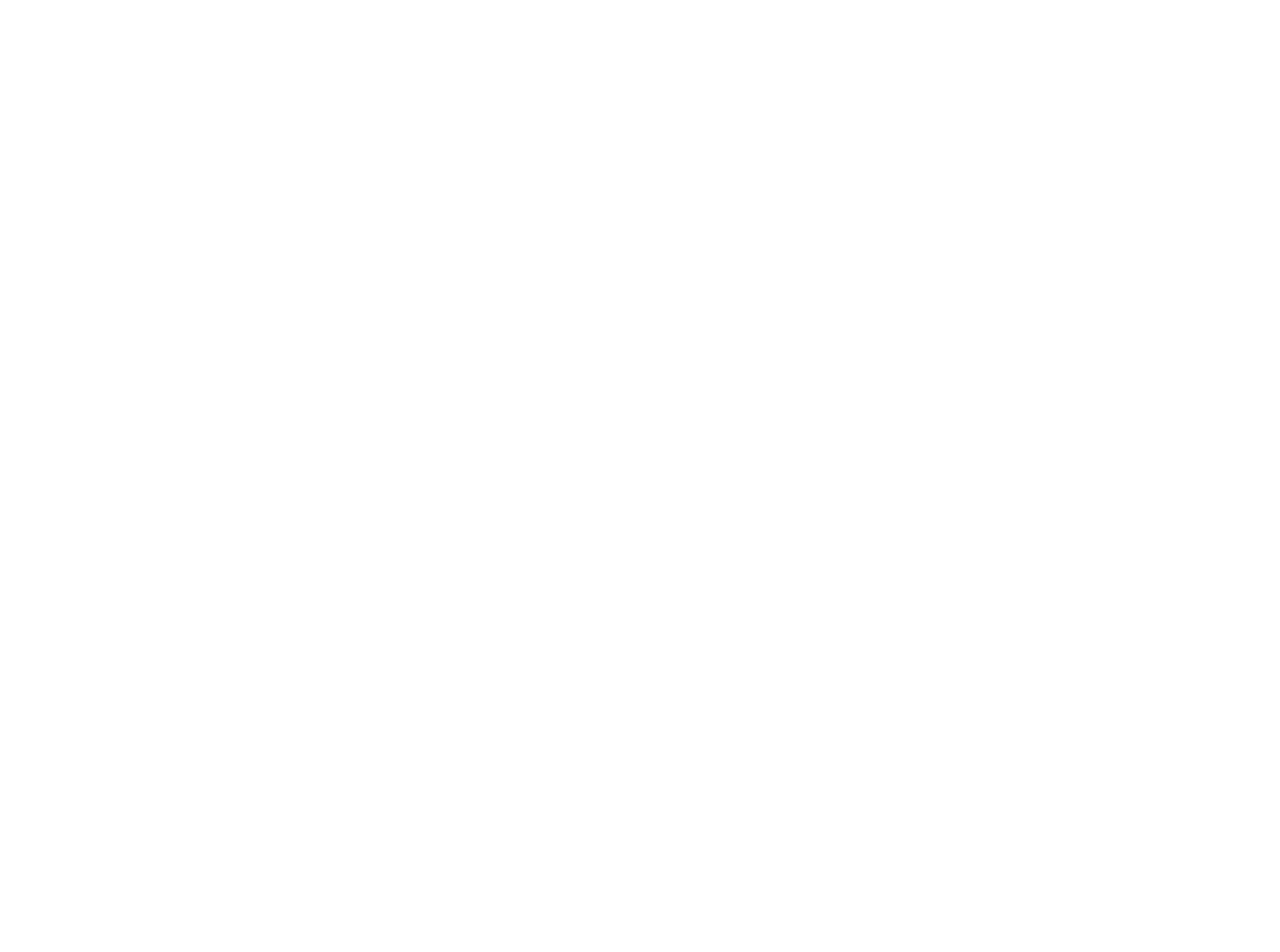
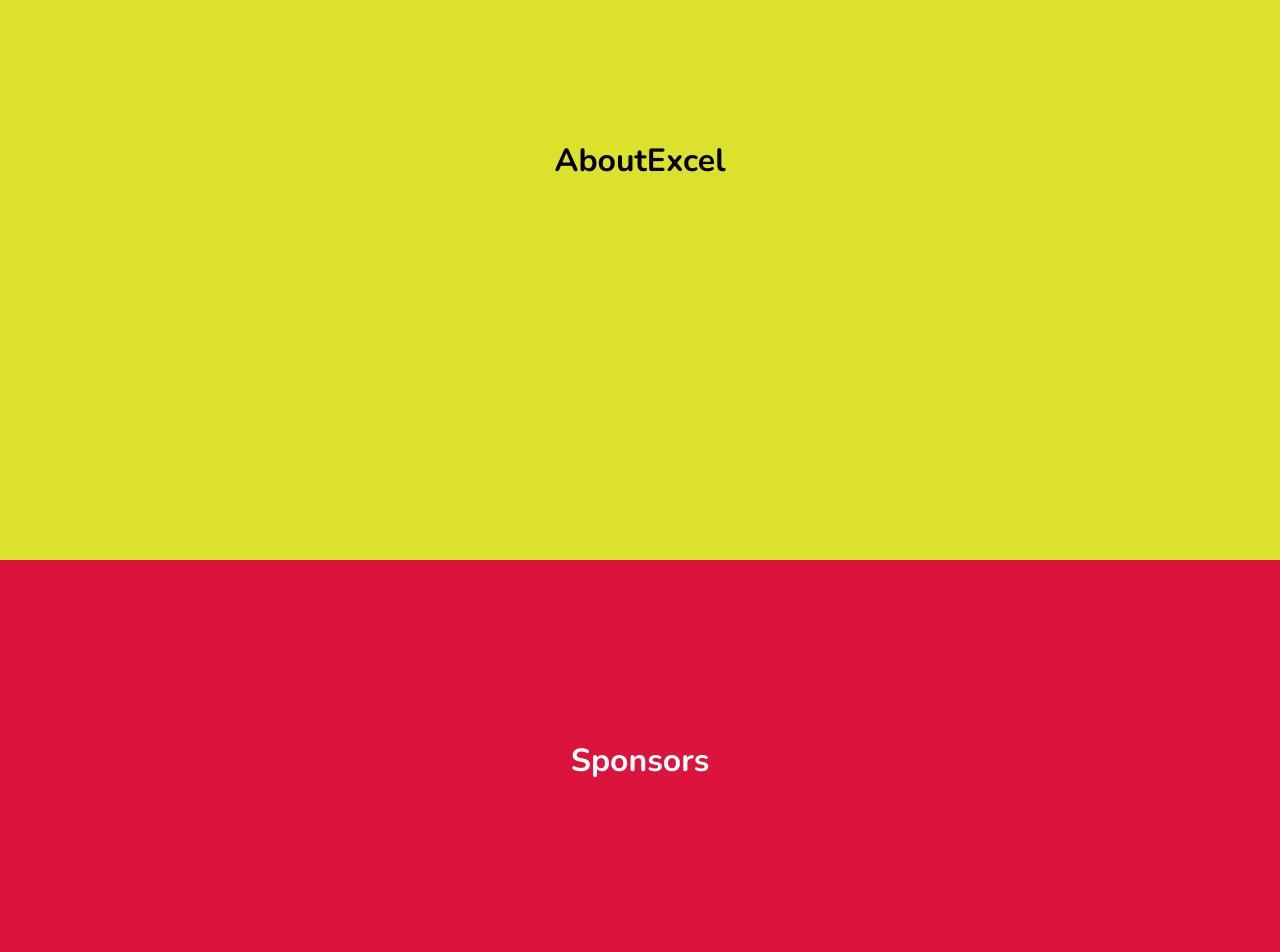
Before and after one commit to Excel2022Web/marathon, a React (Create React App) app: page / in a window 1280 px wide. Shown: the part 1040-1992 px from the top of the page. Before the commit the page ends 991 px from the top, so only its background shows below. Built offline with nearby package versions, Linux system fonts and the light colour scheme.

Commit message:
🏃‍♂️🏃‍♀️

```diff
--- /dev/null
+++ b/src/components/Contact/Contact.css
@@ -0,0 +1,7 @@
+.contact {
+    height: 100vh;
+    display: flex;
+    align-items: center;
+    justify-content: center;
+    background-color: #00ff7f;
+}
--- /dev/null
+++ b/src/components/Contact/Contact.js
@@ -0,0 +1,13 @@
+import React from 'react'
+
+import './Contact.css'
+
+function Contact() {
+  return (
+    <div className='contact'>
+        <h1>Contact</h1>
+    </div>
+  )
+}
+
+export default Contact
--- /dev/null
+++ b/src/components/Excel/Excel.css
@@ -0,0 +1,8 @@
+.excel {
+    height: 100vh;
+    background-color: #dbe12c;
+    display: flex;
+    flex-direction: column;
+    align-items: center;
+    justify-content: center;
+}
--- /dev/null
+++ b/src/components/Excel/Excel.js
@@ -0,0 +1,13 @@
+import React from 'react'
+
+import './Excel.css'
+
+function Excel() {
+  return (
+    <div className='excel'>
+        <h1>AboutExcel </h1>
+    </div>
+  )
+}
+
+export default Excel
--- /dev/null
+++ b/src/components/Sponsors/Sponsors.css
@@ -0,0 +1,8 @@
+.sponsors {
+    height: 50vh;
+    display: flex;
+    align-items: center;
+    justify-content: center;
+    background-color: #dc143c;
+    color: #ffffff;
+}
--- /dev/null
+++ b/src/components/Sponsors/Sponsors.js
@@ -0,0 +1,13 @@
+import React from 'react'
+
+import './Sponsors.css'
+
+function Sponsors() {
+  return (
+    <div className='sponsors'>
+        <h1>Sponsors</h1>
+    </div>
+  )
+}
+
+export default Sponsors
--- a/src/components/index.js
+++ b/src/components/index.js
@@ -2,5 +2,8 @@
 export { default as Footer } from './Footer/Footer'
 
 export { default as Home } from './Home/Home'
+export { default as Excel } from './Excel/Excel'
+export { default as Sponsors } from './Sponsors/Sponsors'
+export { default as Contact } from './Contact/Contact'
 
 export { default as Loader } from './Loader/Loader'
--- a/src/index.css
+++ b/src/index.css
@@ -1,12 +1,15 @@
+@import url('https://fonts.googleapis.com/css2?family=Nunito:wght@200;300;400;500;600;700;800;900&display=swap');
+
 * {
     margin: 0;
     box-sizing: border-box;
+    font-family: var(--primary-font);
 }
 
 /* VARIABLES */
 :root {
-    --primary-font: 'Raleway', sans-serif;
-    --secondary-font: 'Work Sans', sans-serif;
+    --primary-font: 'Nunito', sans-serif;
+    /* --secondary-font: 'Work Sans', sans-serif; */
     --bg-color: #ebeeee;
     --primary-color: #0e713f;
     --secondary-color: #86bbce;
--- a/src/pages/LandingPage/LandingPage.js
+++ b/src/pages/LandingPage/LandingPage.js
@@ -1,6 +1,6 @@
 import React from 'react'
 
-import { Home } from '../../components'
+import { Home, Excel, Sponsors, Contact } from '../../components'
 
 import './LandingPage.css'
 
@@ -8,6 +8,9 @@
   return (
     <div className='landingPage'>
       <Home />
+      <Excel />
+      <Sponsors />
+      <Contact />
     </div>
   )
 }
```
